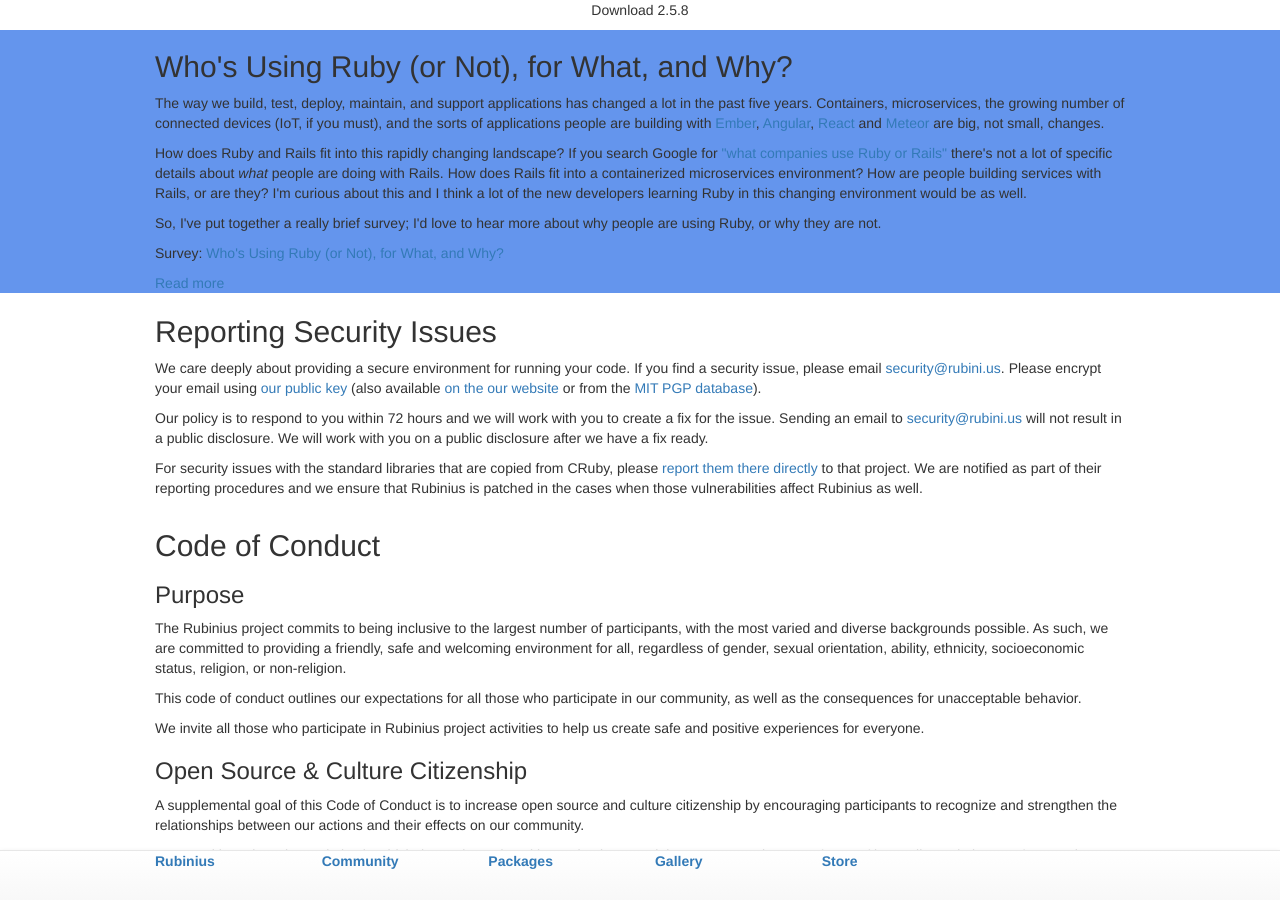
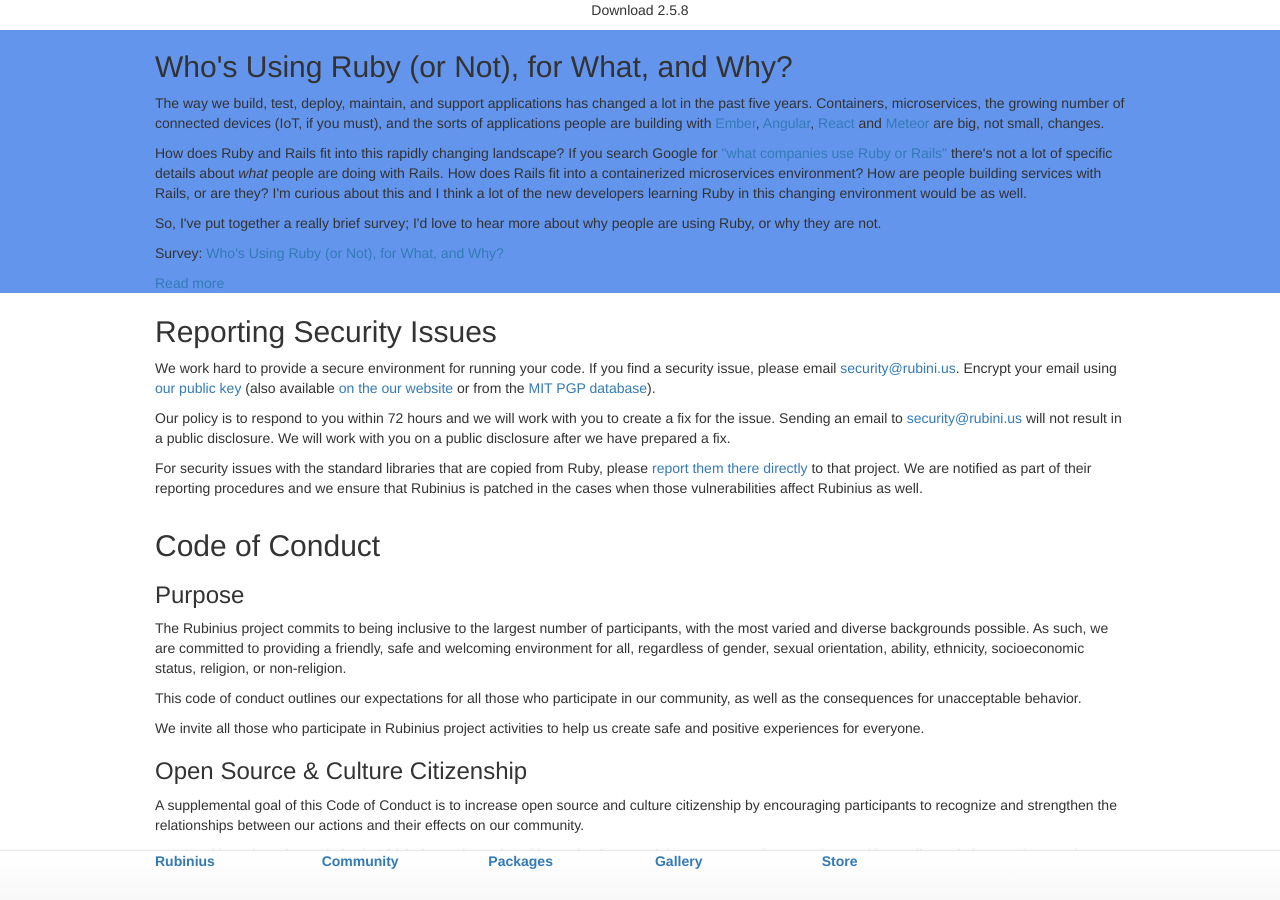
Before and after one commit to rubinius/rubinius-website-archive, a Jekyll site: the page built from new_index.html, in a window 1280 px wide and 900 px high. Built offline with Jekyll 4.4.1, drawn with Linux system fonts in a browser that asks for light colours; nearby versions of some CDN libraries; Markdown is read by kramdown in place of the engine named in the settings.

Commit message:
Better copy for security section.

```diff
--- a/_includes/security.html
+++ b/_includes/security.html
@@ -5,11 +5,11 @@
         <div class="col-md-12">
 <h2>Reporting Security Issues</h2>
 
-<p>We care deeply about providing a secure environment for running your code. If you find a security issue, please email <a href="mailto:security@rubini.us">security@rubini.us</a>. Please encrypt your email using <a href="https://github.com/rubinius/rubinius/blob/master/security.pub">our public key</a> (also available <a href="http://rubini.us/security.pub">on the our website</a> or from the <a href="https://pgp.mit.edu/pks/lookup?op=vindex&search=0x0F7D2F9537F9880C">MIT PGP database</a>).</p>
+<p>We work hard to provide a secure environment for running your code. If you find a security issue, please email <a href="mailto:security@rubini.us">security@rubini.us</a>. Encrypt your email using <a href="https://github.com/rubinius/rubinius/blob/master/security.pub">our public key</a> (also available <a href="http://rubini.us/security.pub">on the our website</a> or from the <a href="https://pgp.mit.edu/pks/lookup?op=vindex&search=0x0F7D2F9537F9880C">MIT PGP database</a>).</p>
 
-<p>Our policy is to respond to you within 72 hours and we will work with you to create a fix for the issue. Sending an email to <a href="mailto:security@rubini.us">security@rubini.us</a> will not result in a public disclosure. We will work with you on a public disclosure after we have a fix ready.</p>
+<p>Our policy is to respond to you within 72 hours and we will work with you to create a fix for the issue. Sending an email to <a href="mailto:security@rubini.us">security@rubini.us</a> will not result in a public disclosure. We will work with you on a public disclosure after we have prepared a fix.</p>
 
-<p>For security issues with the standard libraries that are copied from CRuby, please <a href="https://www.ruby-lang.org/en/security/">report them there directly</a> to that project. We are notified as part of their reporting procedures and we ensure that Rubinius is patched in the cases when those vulnerabilities affect Rubinius as well.</p>
+<p>For security issues with the standard libraries that are copied from Ruby, please <a href="https://www.ruby-lang.org/en/security/">report them there directly</a> to that project. We are notified as part of their reporting procedures and we ensure that Rubinius is patched in the cases when those vulnerabilities affect Rubinius as well.</p>
         </div>
       </div>
     </div>
```
